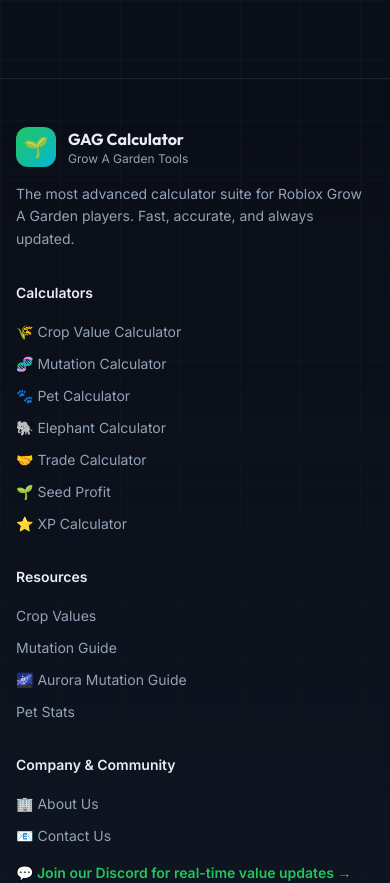
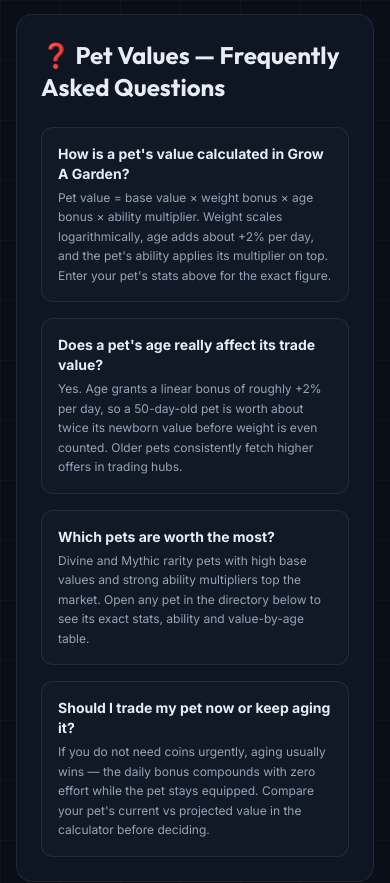
Before and after one commit to liveetcstream-beep/grow-a-garden-calculator, a Next.js app: page /pet-calculator in a window 390 px wide. Shown: the part 5040-5923 px from the top of the page. Built offline with nearby package versions, Linux system fonts and the light colour scheme.

Commit message:
Content depth round: seed-profit guide + FAQ schemas on 3 tool pages

```diff
--- a/src/app/pet-calculator/page.tsx
+++ b/src/app/pet-calculator/page.tsx
@@ -6,6 +6,35 @@
 const petCalcTitle = "Pet Calculator Grow A Garden [2026] | GAG Pet Values";
 const petCalcDesc = "Pet calculator for Grow A Garden: exact pet values by weight, age and rarity. Divine to Common pets. Free GAG pet value calculator, no signup.";
 const petCalcUrl = "https://growagardencalcs.com/pet-calculator";
+
+const petCalcFaqs = [
+  {
+    q: "How is a pet's value calculated in Grow A Garden?",
+    a: "Pet value = base value × weight bonus × age bonus × ability multiplier. Weight scales logarithmically, age adds about +2% per day, and the pet's ability applies its multiplier on top. Enter your pet's stats above for the exact figure.",
+  },
+  {
+    q: "Does a pet's age really affect its trade value?",
+    a: "Yes. Age grants a linear bonus of roughly +2% per day, so a 50-day-old pet is worth about twice its newborn value before weight is even counted. Older pets consistently fetch higher offers in trading hubs.",
+  },
+  {
+    q: "Which pets are worth the most?",
+    a: "Divine and Mythic rarity pets with high base values and strong ability multipliers top the market. Open any pet in the directory below to see its exact stats, ability and value-by-age table.",
+  },
+  {
+    q: "Should I trade my pet now or keep aging it?",
+    a: "If you do not need coins urgently, aging usually wins — the daily bonus compounds with zero effort while the pet stays equipped. Compare your pet's current vs projected value in the calculator before deciding.",
+  },
+];
+
+const petCalcFaqSchema = {
+  "@context": "https://schema.org",
+  "@type": "FAQPage",
+  mainEntity: petCalcFaqs.map((f) => ({
+    "@type": "Question",
+    name: f.q,
+    acceptedAnswer: { "@type": "Answer", text: f.a },
+  })),
+};
 
 export const metadata: Metadata = {
   title: petCalcTitle,
@@ -38,6 +67,10 @@
 export default function PetCalculatorPage() {
   return (
     <div className="max-w-4xl mx-auto px-4 sm:px-6 py-8">
+      <script
+        type="application/ld+json"
+        dangerouslySetInnerHTML={{ __html: JSON.stringify(petCalcFaqSchema) }}
+      />
       <div className="mb-8">
         <h1 className="text-3xl sm:text-4xl font-extrabold mb-3" style={{ fontFamily: 'var(--font-display)', color: 'var(--foreground)' }}>
           🐾 Pet Calculator Grow A Garden
@@ -71,6 +104,25 @@
           ))}
         </div>
       </div>
+
+      {/* FAQ */}
+      <div className="glass-card-static p-6 sm:p-8 mt-12">
+        <h2 className="text-2xl font-bold mb-6" style={{ fontFamily: 'var(--font-display)', color: 'var(--foreground)' }}>
+          ❓ Pet Values — Frequently Asked Questions
+        </h2>
+        <div className="space-y-4 text-left">
+          {petCalcFaqs.map((f) => (
+            <div key={f.q} className="p-4 rounded-xl border" style={{ background: 'var(--surface-1)', borderColor: 'var(--glass-border)' }}>
+              <h3 className="text-sm font-bold mb-1" style={{ color: 'var(--foreground)' }}>
+                {f.q}
+              </h3>
+              <p className="text-xs leading-relaxed" style={{ color: 'var(--muted)' }}>
+                {f.a}
+              </p>
+            </div>
+          ))}
+        </div>
+      </div>
     </div>
   );
 }
```
